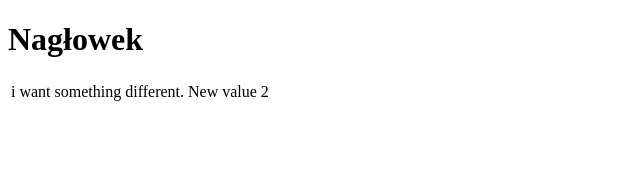
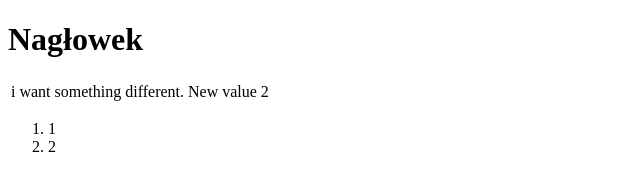
Before and after one commit to RapsPl/new, a plain HTML site: page index.html in a window 1280 px wide. Shown: the full height of the page, 0-640 px from the left. Drawn offline with Linux system fonts and the light colour scheme.

Commit message:
new list

```diff
--- a/index.html
+++ b/index.html
@@ -16,5 +16,9 @@
             </tr>
         </tbody>
     </table>
+    <ol>
+        <li>1</li>
+        <li>2</li>
+    </ol>
 </body>
 </html>
```
